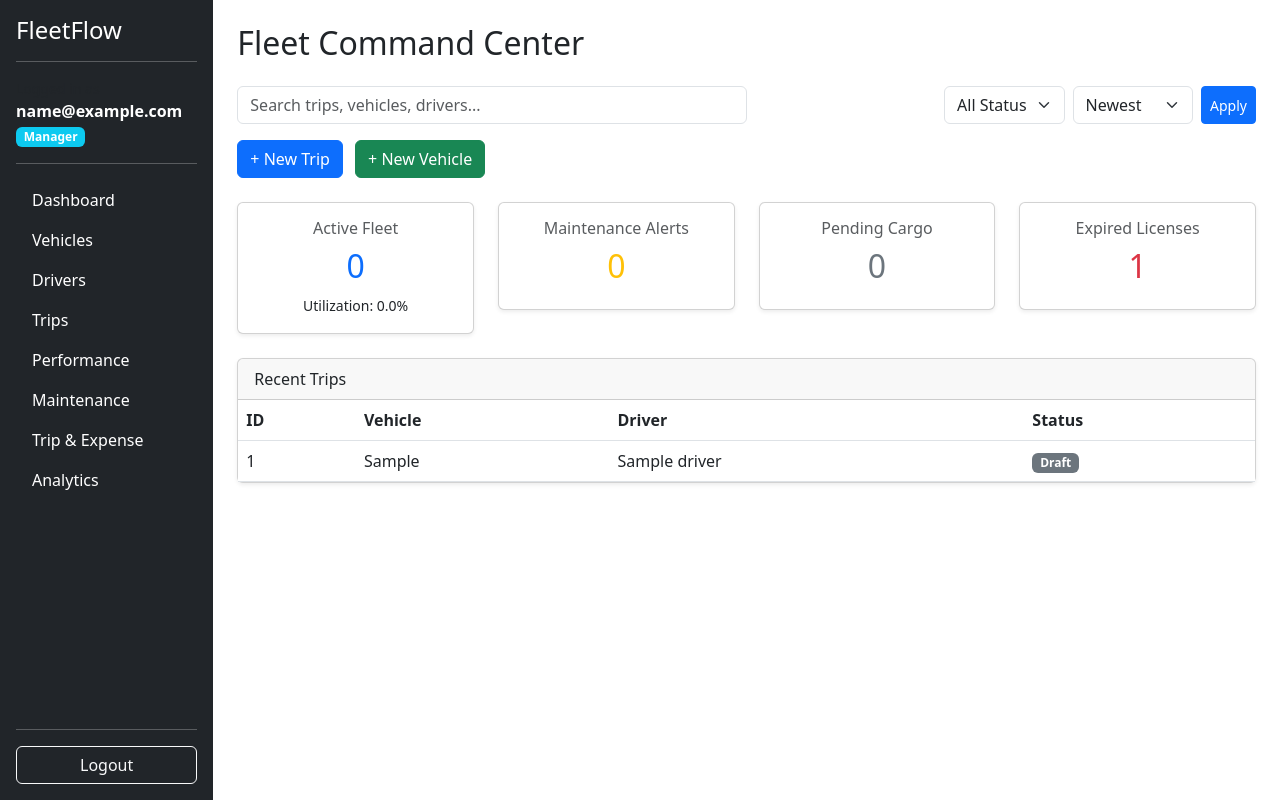
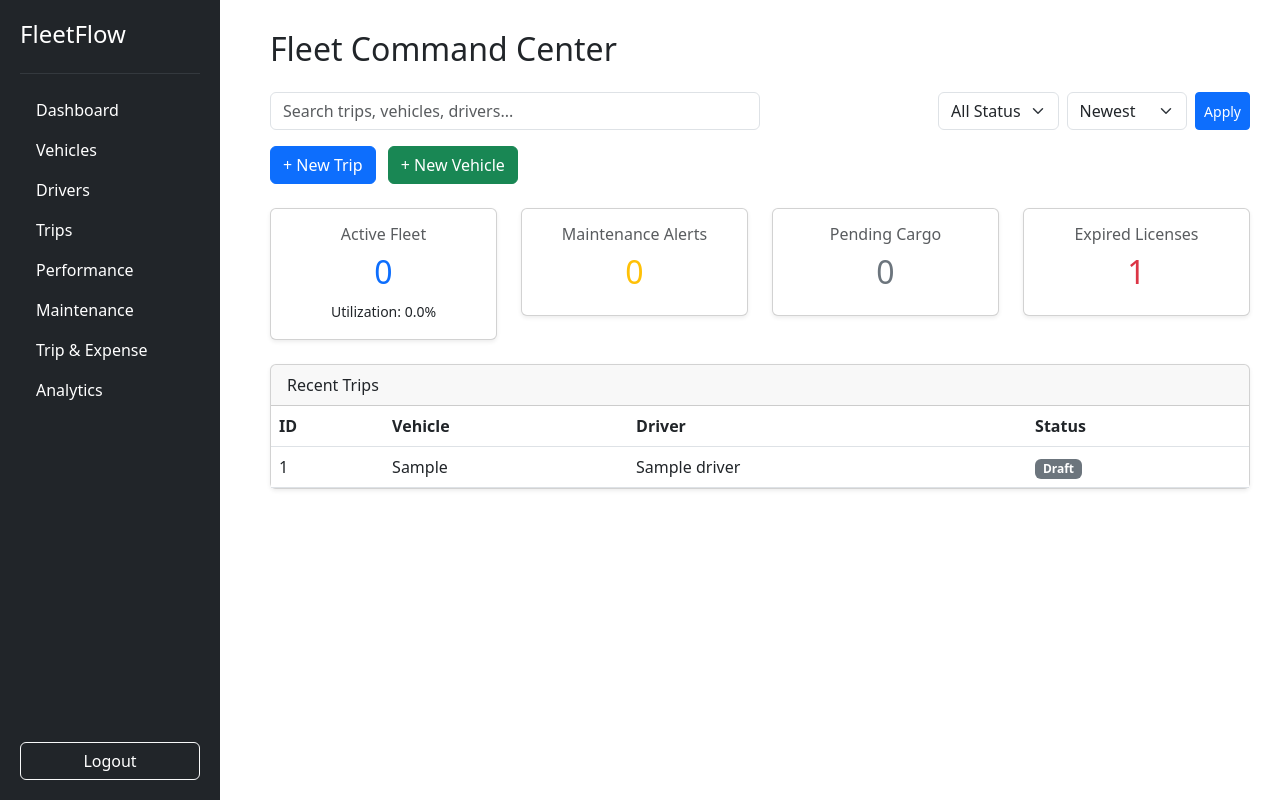
Before and after one commit to itspavant/FleetFlow, a Flask app: page /dashboard/ in a window 1280 px wide. Run offline with Flask 3, Linux system fonts and the light colour scheme; a user stored in the database is signed in; tables that the repository leaves empty hold one stand-in row (values such as "Sample post").

Commit message:
improved-expense-page-and-sidebar

```diff
--- a/app/templates/base.html
+++ b/app/templates/base.html
@@ -1,36 +1,52 @@
 <!DOCTYPE html>
 <html>
 <head>
-    <script src="https://cdn.jsdelivr.net/npm/chart.js"></script>
     <title>FleetFlow</title>
     <link rel="stylesheet"
           href="https://cdn.jsdelivr.net/npm/bootstrap@5.3.0/dist/css/bootstrap.min.css">
+
+    <style>
+        body {
+            overflow-x: hidden;
+        }
+
+        .sidebar {
+            height: 100vh;
+            position: fixed;
+            width: 220px;
+            background-color: #212529;
+            padding: 20px;
+        }
+
+        .sidebar a {
+            color: white;
+            text-decoration: none;
+        }
+
+        .sidebar a:hover {
+            background-color: #343a40;
+            border-radius: 6px;
+        }
+
+        .content {
+            margin-left: 240px;
+            padding: 30px;
+        }
+
+        .sidebar-footer {
+            position: absolute;
+            bottom: 20px;
+            width: 180px;
+        }
+    </style>
 </head>
+
 <body>
 
-<div class="container-fluid">
-    <div class="row">
+<div class="sidebar d-flex flex-column">
 
-        <!-- Sidebar -->
-        <div class="col-2 bg-dark text-white vh-100 p-3 d-flex flex-column">
-
-    <div>
-        <h4>FleetFlow</h4>
-        <hr>
-
-        <!-- Logged-in Info -->
-        <div class="mb-3">
-            <div class="small text-muted">Logged in as</div>
-            <div class="fw-bold">
-                {{ current_user.email }}
-            </div>
-
-            <span class="badge bg-info mt-1">
-                {{ current_user.role.value }}
-            </span>
-        </div>
-
-        <hr>
+    <h4 class="text-white">FleetFlow</h4>
+    <hr class="text-secondary">
 
     <ul class="nav flex-column">
 
@@ -113,11 +129,8 @@
             {% endif %}
 
     </ul>
-    </div>
 
-    <!-- Logout at Bottom -->
-    <div class="mt-auto">
-        <hr>
+    <div class="sidebar-footer">
         <a href="{{ url_for('auth.logout') }}"
            class="btn btn-outline-light w-100">
             Logout
@@ -125,8 +138,8 @@
     </div>
 
 </div>
-        <!-- Main Content -->
-        <div class="col-10 p-4">
+
+<div class="content">
     {% with messages = get_flashed_messages() %}
         {% if messages %}
             {% for message in messages %}
@@ -136,10 +149,8 @@
             {% endfor %}
         {% endif %}
     {% endwith %}
+
     {% block content %}{% endblock %}
-        </div>
-
-    </div>
 </div>
 
 </body>
```
Lines whose indentation alone changed are shown as unchanged.
